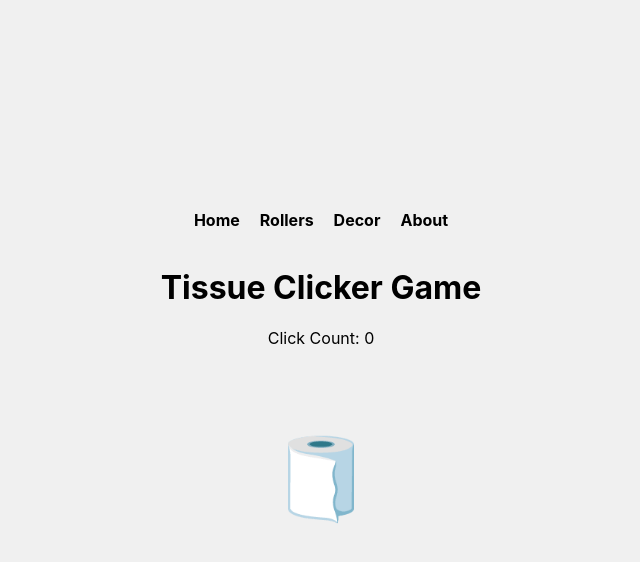
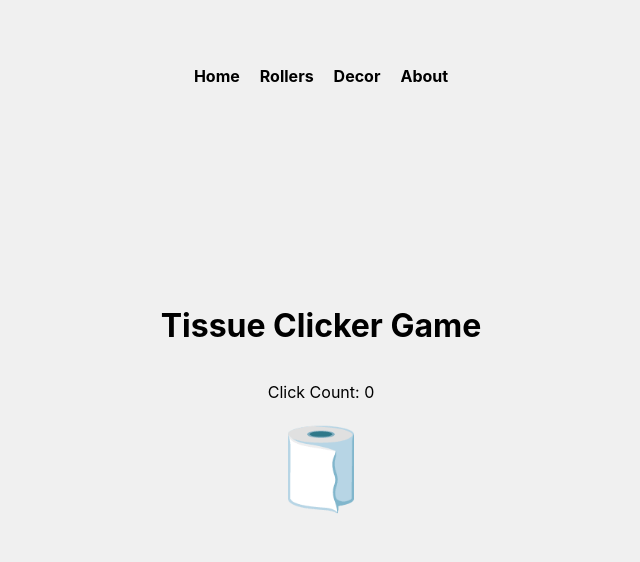
Before and after one commit to MartyEternal/personal-projects, a React (Create React App) app in the folder tissue-clicker/: page / in a window 1280 px wide. Shown: the top 562 px of the page, without its empty margins (319-959 px from the left). Built offline with nearby package versions, Linux system fonts and the light colour scheme.

Commit message:
forgot to branch out, made a lot of progress

```diff
--- a/tissue-clicker/src/App.css
+++ b/tissue-clicker/src/App.css
@@ -12,11 +12,20 @@
   -ms-user-select: none;
 }
 
+nav {
+  position: absolute;
+  top: 50px;
+  width: 100%;
+  overflow: hidden;
+
+}
+
 nav ul {
   list-style-type: none;
   padding: 0;
   display: flex;
   gap: 20px;
+  justify-content: center;
 }
 
 nav ul li {
@@ -29,11 +38,29 @@ nav ul li a {
   font-weight: bold;
 }
 
+.home {
+  width: 100vw;
+  height: 100vh;
+  display: flex;
+  flex-direction: column;
+  align-items: center;
+  justify-content: center;
+}
+
 .tissue-roll {
   font-size: 5rem;
   user-select: none;
   -webkit-user-select: none;
   -ms-user-select: none;
+  transition: font-size 1s ease;
+}
+
+.tissue-roll.popped {
+  transform: scale(1.1);
+}
+
+.tissue-roll.max-size {
+  font-size: 500px;
 }
 
 .App-logo {
--- a/tissue-clicker/src/Home.jsx
+++ b/tissue-clicker/src/Home.jsx
@@ -1,20 +1,54 @@
-import { useContext } from 'react';
+import { useContext, useState, useEffect } from 'react';
 import ClickContext from './ClickContext';
 import './App.css';
 
 function Home() {
     const { clickCount, setClickCount } = useContext(ClickContext);
+    const [size, setSize] = useState(5); // Base size in rem
+    const [isPopped, setIsPopped] = useState(false);
+    const [lastClickTime, setLastClickTime] = useState(Date.now());
+
+    useEffect(function () {
+        if (isPopped) {
+            var timer = setTimeout(function () {
+                setIsPopped(false);
+            }, 200);
+            return function () {
+                clearTimeout(timer);
+            };
+        }
+    }, [isPopped]);
+
+    useEffect(function() {
+        var resetTimer = setTimeout(function() {
+            if (Date.now() - lastClickTime >= 5000) {
+                setSize(5);
+            }
+        }, 5000);
+
+        return function() {
+            clearTimeout(resetTimer);
+        };
+    }, [lastClickTime]);
 
     function handleClick() {
         setClickCount(clickCount + 1);
+        setIsPopped(true);
+        setSize(function (prevSize) {
+            return Math.min(prevSize + 0.5, 50); // Increment size, max 50rem (500px)
+        });
+        setLastClickTime(Date.now());
     }
 
     return (
         <div className="home" onClick={handleClick}>
             <h1>Tissue Clicker Game</h1>
             <p>Click Count: {clickCount}</p>
-            <div className="tissue-roll">
-                <p>🧻</p>
+            <div
+                className={`tissue-roll ${isPopped ? 'popped' : ''}`}
+                style={{ fontSize: size + 'rem' }}
+            >
+                🧻
             </div>
         </div>
     );
```
